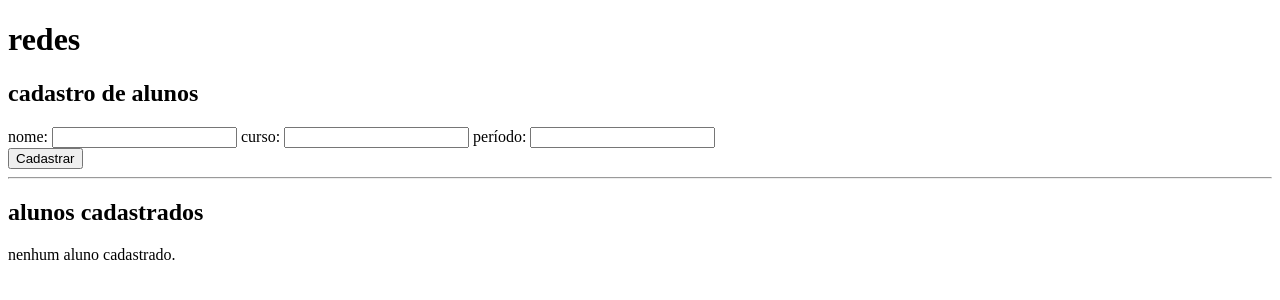
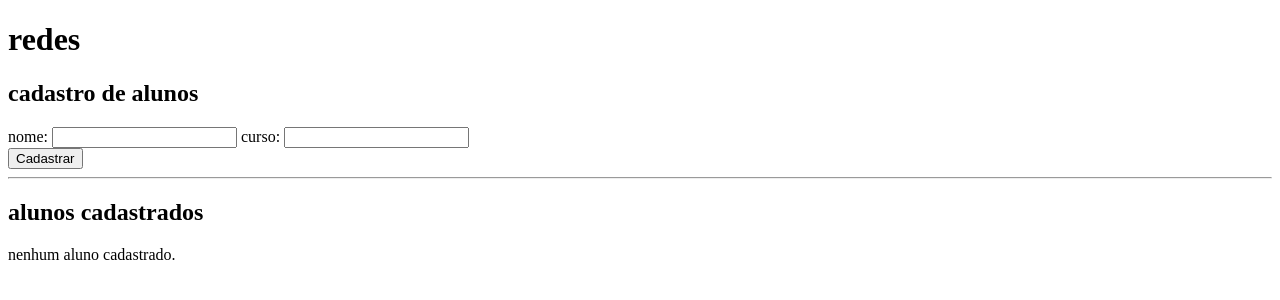
Before and after one commit to mariana-macedo1/redes-de-computadores, a Django app: page / in a window 1280 px wide. Shown: the top 300 px of the page. Run offline with Django 5.2, Linux system fonts and the light colour scheme; data that the repository does not hold is empty.

Commit message:
refactor: remoção do periodo no template

```diff
--- a/cadastro/templates/cadastro/index.html
+++ b/cadastro/templates/cadastro/index.html
@@ -16,8 +16,6 @@
             <input type="text" name="nome" required>
             <label>curso:</label>
             <input type="text" name="curso" required>
-            <label>período:</label>
-            <input type="number" name="periodo" min="1" required>
         </div>
 
         <button type="submit">
@@ -32,8 +30,6 @@
             <strong>{{ aluno.nome }}</strong>
             -
             {{ aluno.curso }}
-            -
-            {{ aluno.periodo }}º período
         </p>
     {% empty %}
         <p>nenhum aluno cadastrado.</p>
```
